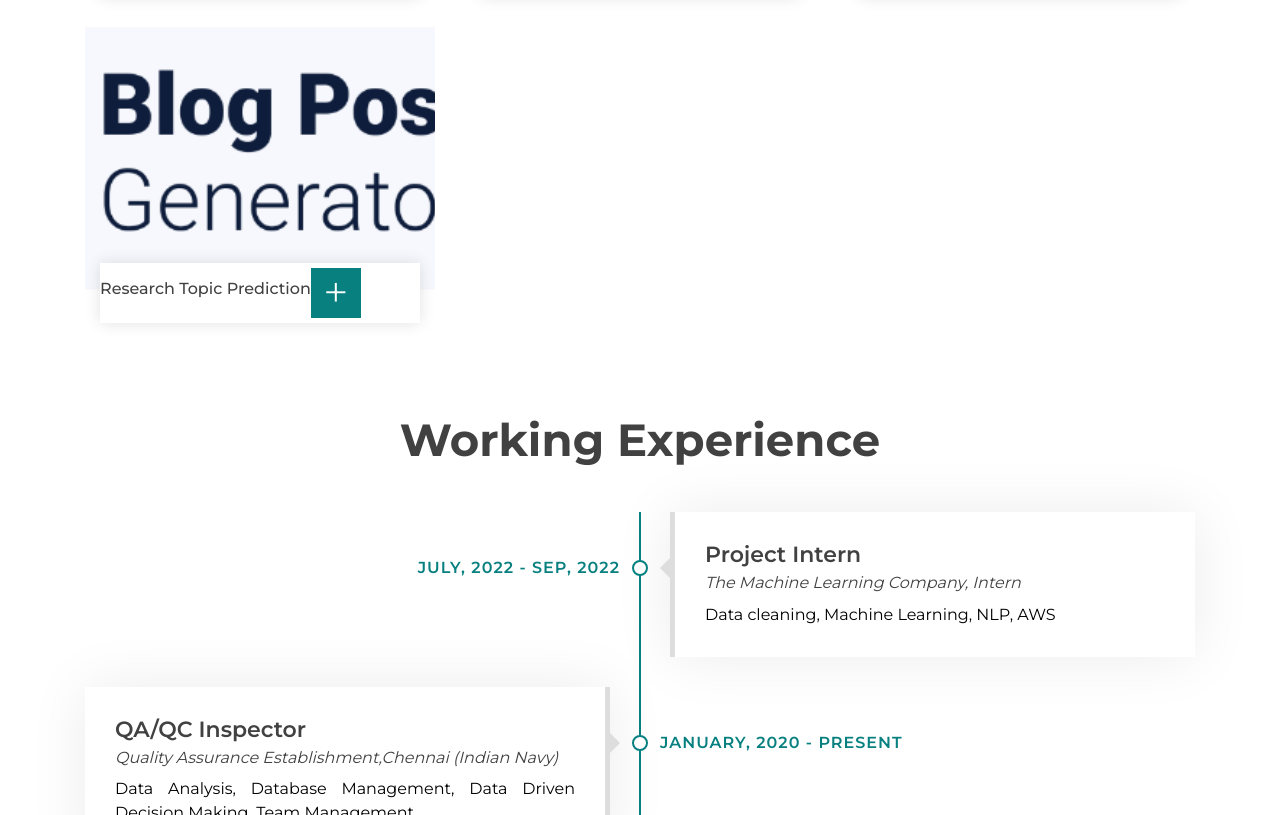
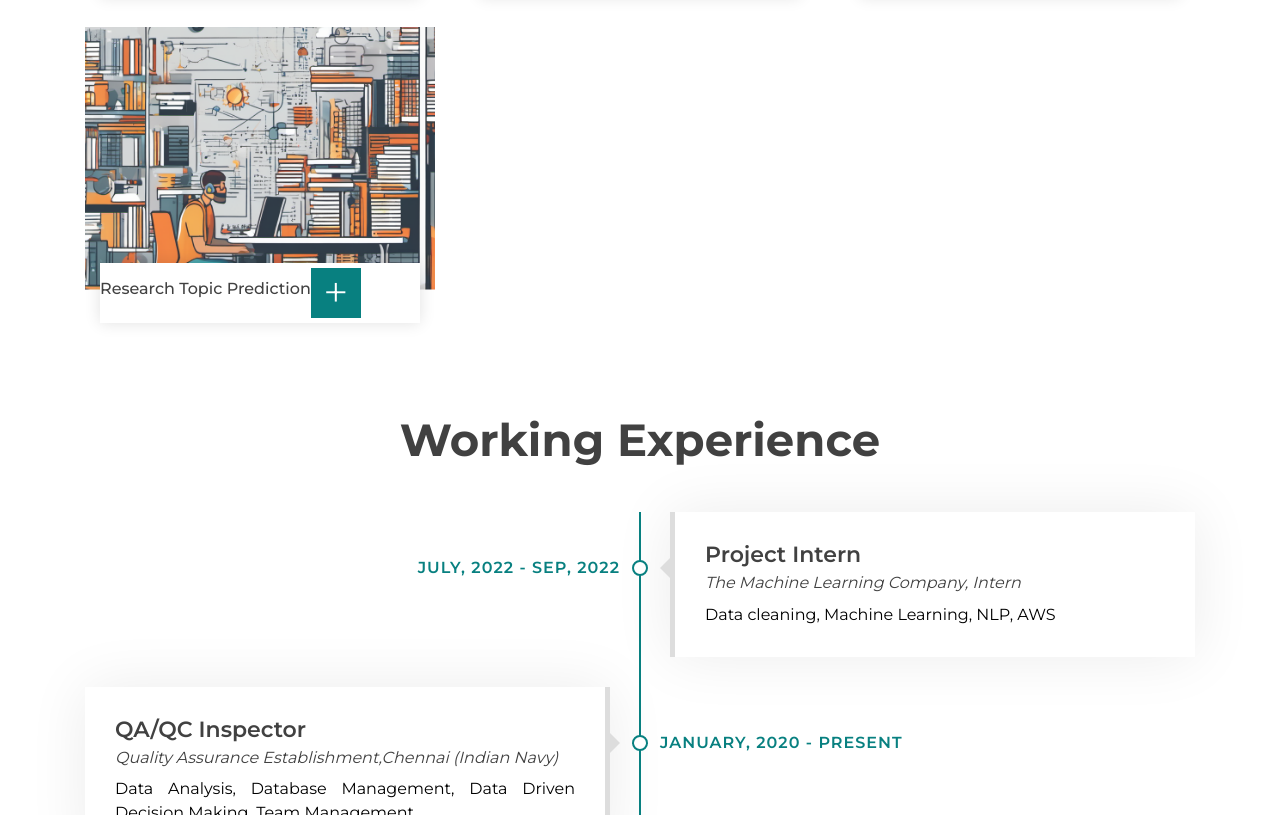
Before and after one commit to Saravanan-SD/saravanan-s-Portfolio, a plain HTML site: page index.html in a window 1280 px wide. Shown: the part 2559-3374 px from the top of the page. Drawn offline with nearby package versions, Linux system fonts and the light colour scheme.

Commit message:
research topics predictor

```diff
--- a/index.html
+++ b/index.html
@@ -248,7 +248,7 @@
                 <div class="col-lg-4 col-md-6 col-sm-12 portfolio-item filter-2 wow fadeInUp" data-wow-delay="0.2s">
                     <div class="portfolio-wrap">
                         <div class="portfolio-img">
-                            <p><img src="img/Blog Post Generator.png" alt="Image"></p>
+                            <p><img src="img/research topics predictor.png" alt="Image"></p>
                         </div>
                         <div class="portfolio-text">
                             <h6 style="text-align: center;">Research Topic Prediction</h6>
```
Also changed, not shown: img/research topics predictor.png (added).
